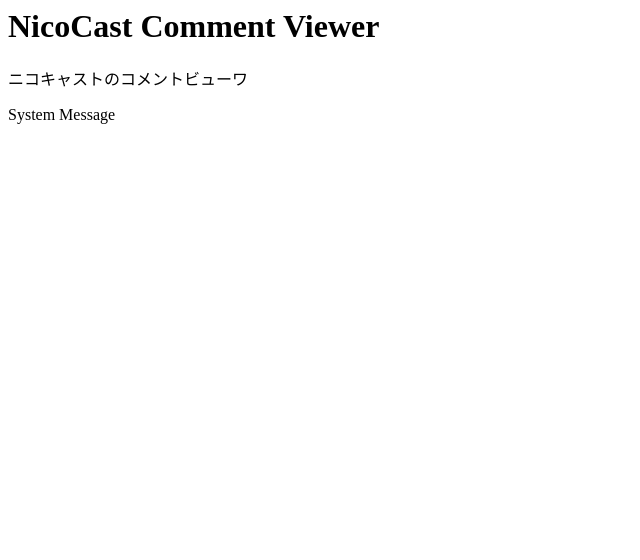
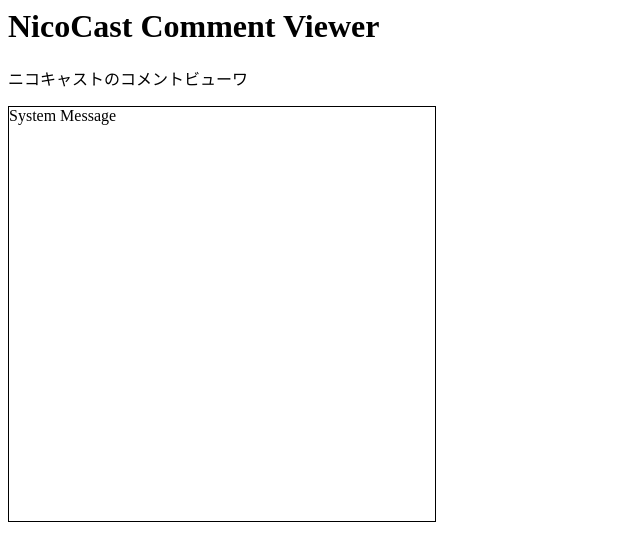
Before and after one commit to KOBA789/nicocast_comment, a plain HTML site: page public/index.html in a window 1280 px wide. Shown: the whole page, without its empty margins (0-640 px from the left). Drawn offline with Linux system fonts and the light colour scheme.

Commit message:
コメ欄のサイズを指定した

```diff
--- a/public/index.html
+++ b/public/index.html
@@ -4,12 +4,12 @@
     <link rel="stylesheet" type="text/css" href="style.css">
     <script src="koba789_comment.js"></script>
   </head>
-  <body>
+  <body onload="koba789.init();koba789.test();">
     <h1>NicoCast Comment Viewer</h1>
     <p>
       ニコキャストのコメントビューワ
     </p>
-    <div>
+    <div style="width: 426px; height: 414px;border: #000 solid 1px;">
       <ul id="koba789-comment-list">
 	<li>System Message
       </ul>
```
